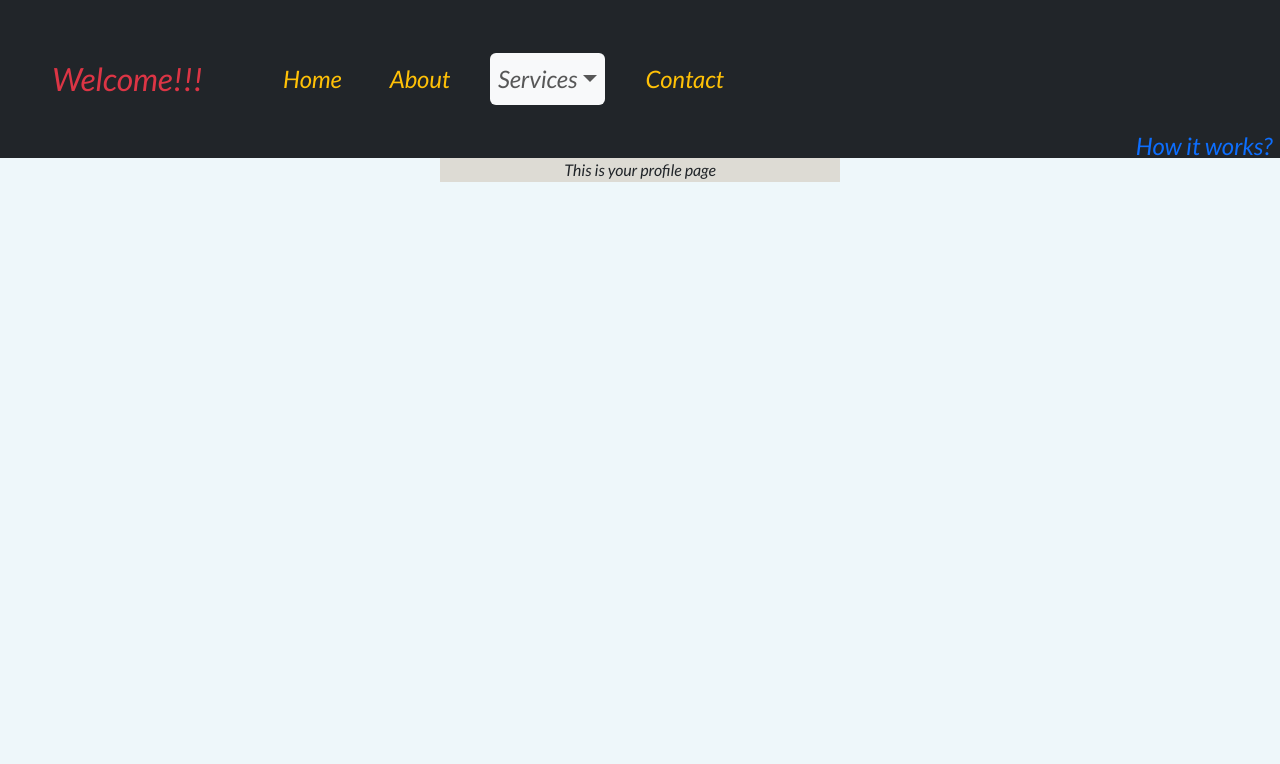
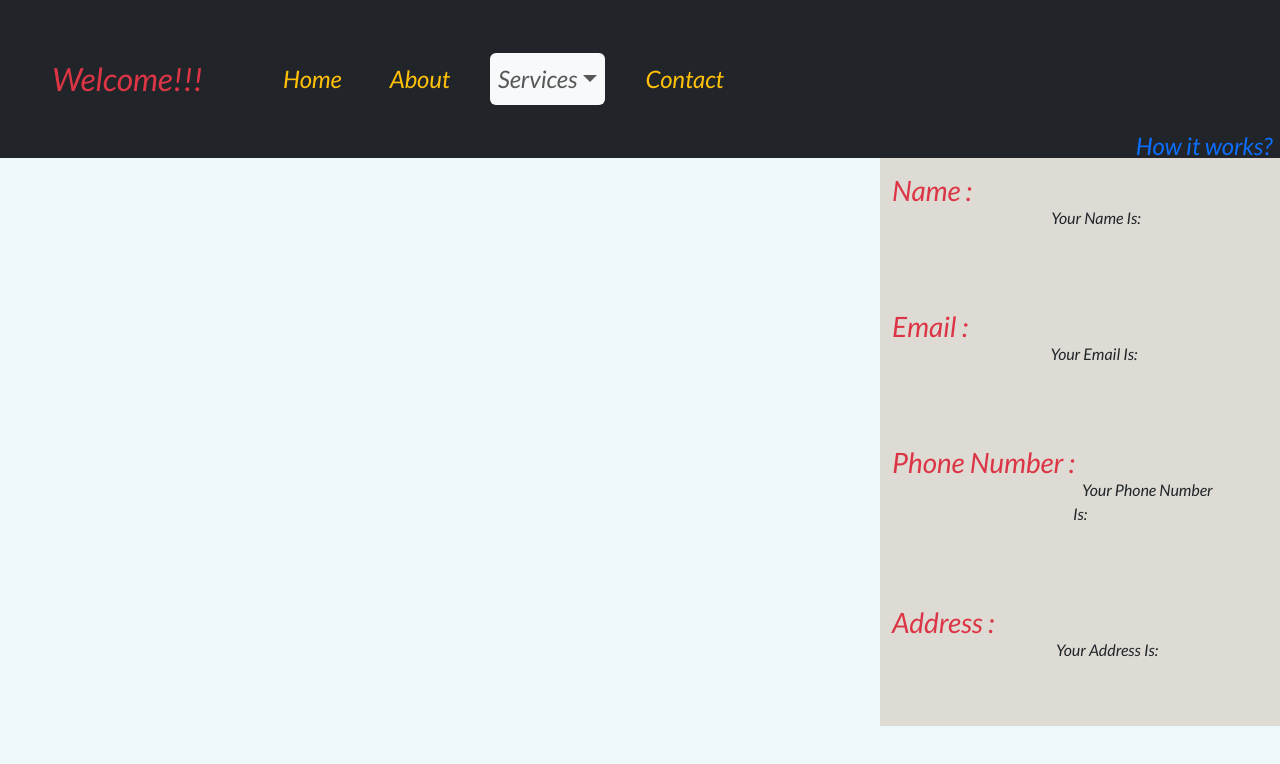
Before and after one commit to SenaEnana/React-Frontend-project, a React (Create React App) app: page /profile in a window 1280 px wide. Shown: the top 764 px of the page. Built offline with nearby package versions, Linux system fonts and the light colour scheme.

Commit message:
main change

```diff
--- a/src/pages/About.jsx
+++ b/src/pages/About.jsx
@@ -12,7 +12,7 @@ const About = () => {
             <p className="fs-5 bg-white">Our website is simple and easy,developed by considering some problems that are difficult to our society.
         This website is developed in order to develop web designing skill and it is very useful and have great
         functionality.
-        By using our website you can help yourself and also you will make our product well known.Thank you for using
+        By using our website you can help yourself and also you will make our product well known.Thank you for visiting
         our website!!!</p>
         <Image/>
     </div>
--- a/src/pages/Information.jsx
+++ b/src/pages/Information.jsx
@@ -8,7 +8,7 @@ const Information = () => {
         <div className="mt-4">
         <h3 className="text-dark fw-light mt-4">How it works?</h3>
         <p className="fs-4 text-dark fw-light">
-                 Thank you for using our website!!!
+                 Thank you for visiting our website!!!
                  Our website is simple and easy to use and if
                  you want to use it here is how it works first
                  you have to sign up to have an account by
@@ -22,9 +22,9 @@ const Information = () => {
                  are done you will get the message that shows that you
                  are successfully registered.</p>
                  <p className="fs-4 text-dark fw-light">Finally our website will send You
-                 email whenever your appropriate time is ready so you can get
-                 what you are looking for in the short period of time so this is how our website work Thank you for
-                 using our website.
+                 email whenever your appropriate student or teacher is ready so you can get
+                 what you are looking for in the short period of time so this is how our website work Thank you.
+
         </p>
         </div>
         <div>
--- a/src/pages/Login.jsx
+++ b/src/pages/Login.jsx
@@ -2,7 +2,7 @@ import { useState } from "react";
 import CloseLog from "../components/CloseLog";
 import Input from "../components/Input";
 import Label from '../components/Label';
-import ForgotPassword from "../components/ForgotPassword";
+//import ForgotPassword from "../components/ForgotPassword";
 import validator from 'validator'
 import { useHistory } from "react-router-dom/cjs/react-router-dom.min";
 
@@ -27,7 +27,13 @@ const Login = () => {
     body:JSON.stringify(item)
   });
   result = await result.json();
-localStorage.setItem("user-info", JSON.stringify(result))
+localStorage.setItem("user-info", JSON.stringify(result));
+
+localStorage.setItem("name",JSON.stringify(result.name));
+localStorage.setItem("email",JSON.stringify(result.email));
+localStorage.setItem("phoneNo",JSON.stringify(result.phoneNo));
+localStorage.setItem("address",JSON.stringify(result.address));
+localStorage.setItem("password",JSON.stringify(result.password));
 }
     const validateEmail = (e) => {
       var emails = e.target.value;
@@ -58,7 +64,7 @@ localStorage.setItem("user-info", JSON.stringify(result))
             value={password} onChange={(e) =>setPassword(e.target.value)}/>
          <Input type="submit" value="login"
          className="btn btn-sm p-1 bg-info fw-bold fs-5 submit" onClick={login}/>
-         <ForgotPassword/>
+         {/* <ForgotPassword/> */}
     </div>
   )
 }
--- a/src/pages/Profile.jsx
+++ b/src/pages/Profile.jsx
@@ -1,22 +1,26 @@
-import {Fragment} from 'react';
-import {Link} from 'react-router-dom';
 import Header from "../components/Header"
-import {useSelector} from 'react-redux'
 import { Container } from 'react-bootstrap';
+import { useState } from "react";
 
-//import MetaData from '../layout/MetaData'
 
 const Profile = () => {
-  let user = localStorage.getItem("user-info");
-console.log(user);
+const [infos, setInfos] = useState([
+  { title: "Name", value:  localStorage.getItem("name"), id:1},
+  { title: "Email", value: localStorage.getItem("email"), id:2},
+  { title: "Phone Number", value: localStorage.getItem("phoneNo"), id:3},
+  { title: "Address", value: localStorage.getItem("address"), id:4},
+]);
   return (
     <div>
     <Header/>
-  <Container className='container-lg'>
-    This is your profile page
-
+  <Container className='container-lg float-end'>
+       {infos.map((info) => (
+        <div className="info-preview" key={info.id}>
+          <h3 className="text-danger float-start mt-3">{info.title} :</h3>
+          <p className="p-5">Your {info.title} Is: {info.value}</p>
+        </div>
+       ))}
   </Container>
-
     </div>
   )
 }
--- a/src/pages/SignUp.jsx
+++ b/src/pages/SignUp.jsx
@@ -1,4 +1,4 @@
-import { useState, useEffect } from "react";
+import { useState} from "react";
 import {useHistory } from "react-router-dom/cjs/react-router-dom.min";
 import CloseSig from "../components/CloseSig";
 import Input from "../components/Input";
@@ -47,6 +47,13 @@ const submitValidated =(e) =>{
    })
   result = await result.json();
   localStorage.setItem("user-info",JSON.stringify(result));
+
+  localStorage.setItem("name",JSON.stringify(result.name));
+  localStorage.setItem("email",JSON.stringify(result.email));
+  localStorage.setItem("phoneNo",JSON.stringify(result.phoneNo));
+  localStorage.setItem("address",JSON.stringify(result.address));
+  localStorage.setItem("password",JSON.stringify(result.password));
+
 }
   return (
     <div>
```
